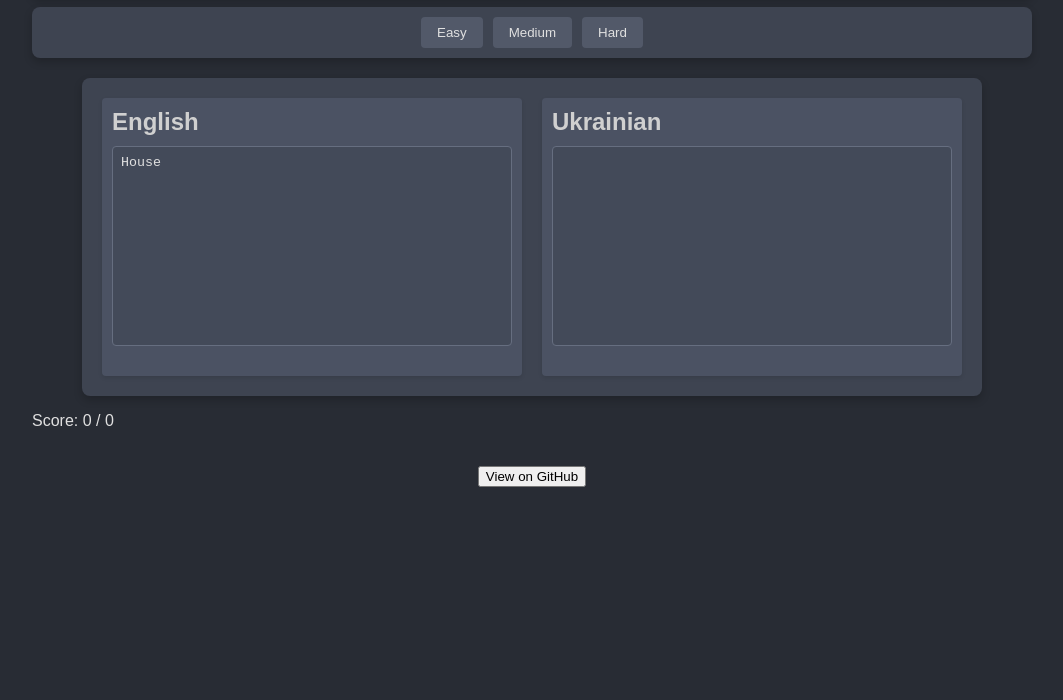
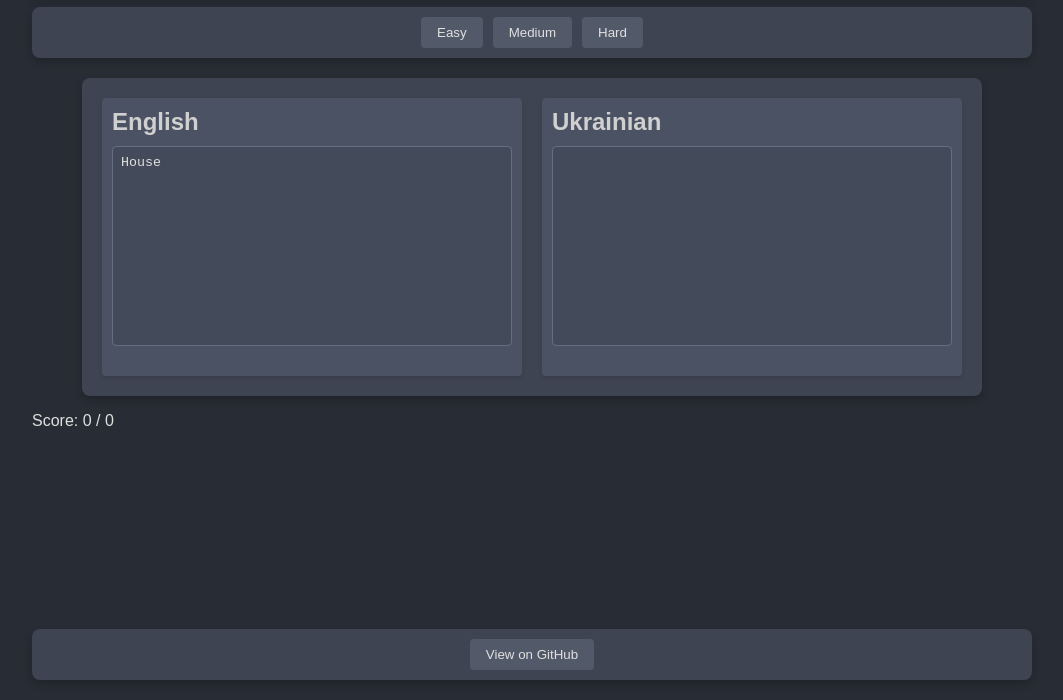
Before and after one commit to alexxies1337/translate, a plain HTML site: page index.html in a window 1280 px wide. Shown: the part 100-800 px from the top of the page, without its empty margins (108-1171 px from the left). Drawn offline with Linux system fonts and the light colour scheme.

Commit message:
Update style.css

```diff
--- a/style.css
+++ b/style.css
@@ -99,3 +99,50 @@ textarea {
     color: #e0e0e0;
     overflow: auto;
 }
+
+
+body {
+    font-family: sans-serif;
+    margin: 0;
+    background-color: #282c34;
+    color: #e0e0e0;
+    display: flex;
+    flex-direction: column;
+    align-items: center;
+    min-height: 100vh;
+    padding: 20px;
+    box-sizing: border-box;
+}
+
+
+
+footer {
+    background-color: #3e4451;
+    padding: 10px;
+    border-radius: 8px;
+    box-shadow: 0 4px 8px rgba(0, 0, 0, 0.2);
+    width: 90%;
+    max-width: 1000px;
+    margin-top: 20px;
+    box-sizing: border-box;
+    text-align: center;
+    margin-top: auto;
+}
+
+footer a {
+    text-decoration: none;
+}
+
+footer button {
+    background-color: #525969;
+    border: none;
+    padding: 8px 16px;
+    border-radius: 4px;
+    color: #e0e0e0;
+    cursor: pointer;
+    transition: background-color 0.3s;
+}
+
+footer button:hover {
+    background-color: #616a7d;
+}
```
